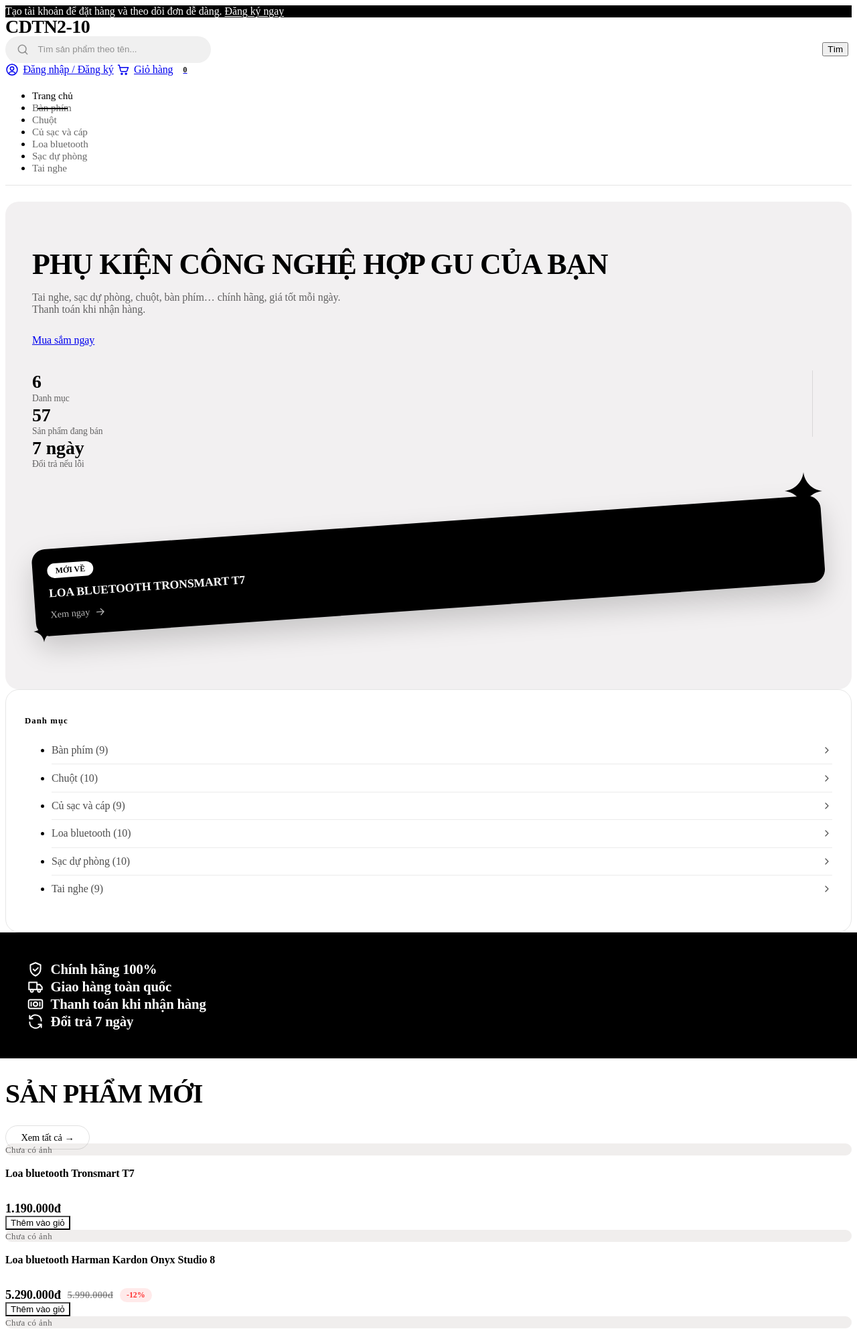
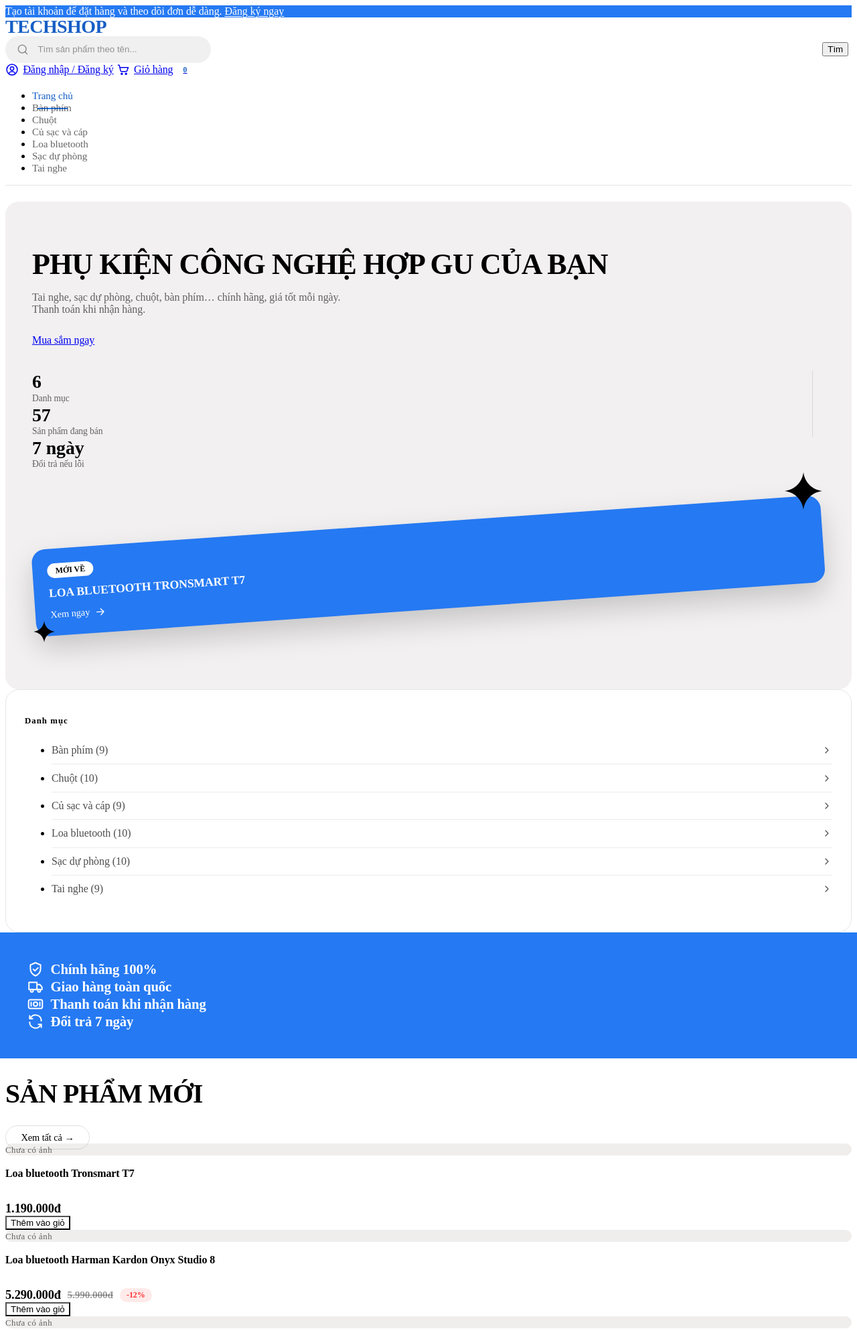
Before and after one commit to vietphubdp/cdtn2-10, a Laravel app: page / in a window 1280 px wide. Shown: the top 1987 px of the page at 67% size. Run offline with Laravel 12, Linux system fonts and the light colour scheme; data comes from the database, SQL or seed files in the repository; style sheets or scripts are compiled from the project's sources; parts of the project's set-up code (start-up, migrations or seed data) failed here and were passed over.

Commit message:
chore(ui): lưu mốc giao diện trước khi chỉnh trang đăng nhập

```diff
--- a/resources/css/app.css
+++ b/resources/css/app.css
@@ -4,11 +4,14 @@
 /*
  * Giao diện TechShop: chỉnh lại màu, chữ, bo góc, đổ bóng trên nền Bootstrap.
  * Chỉ đè biến và class có sẵn của Bootstrap; không đổi cấu trúc HTML.
- * Màu chính: mực đậm (--ts-ink) cho nút, nhấn cam (--ts-accent) cho giá KM, mục đang chọn.
+ * Màu chính: xanh TechShop (--ts-brand) cho nút và các điểm nhấn.
  */
 
 /* ---------- 1. Bảng màu & biến chung ---------- */
 :root {
+    --ts-brand: #2579f2;
+    --ts-brand-dark: #165ec5;
+    --ts-brand-rgb: 37, 121, 242;
     --ts-ink: #17191e;
     --ts-ink-rgb: 23, 25, 30;
     --ts-ink-2: #3a3e47;
@@ -19,9 +22,9 @@
     --ts-paper-rgb: 250, 249, 246;
     --ts-surface: #ffffff;
     --ts-soft: #efece5;
-    --ts-accent: #e0531f;
-    --ts-accent-rgb: 224, 83, 31;
-    --ts-accent-dark: #b9410f;
+    --ts-accent: var(--ts-brand);
+    --ts-accent-rgb: var(--ts-brand-rgb);
+    --ts-accent-dark: var(--ts-brand-dark);
     --ts-radius: 0.75rem;
     --ts-radius-sm: 0.5rem;
     --ts-shadow-sm: 0 1px 2px rgba(23, 25, 30, 0.04), 0 1px 3px rgba(23, 25, 30, 0.06);
@@ -49,7 +52,7 @@
     --bs-border-radius-sm: 0.375rem;
     --bs-border-radius-lg: var(--ts-radius);
     --bs-link-color: var(--ts-accent-dark);
-    --bs-link-color-rgb: 185, 65, 15;
+    --bs-link-color-rgb: 22, 94, 197;
     --bs-link-hover-color: var(--ts-accent);
     --bs-link-hover-color-rgb: var(--ts-accent-rgb);
     --bs-focus-ring-color: rgba(var(--ts-accent-rgb), 0.25);
@@ -115,23 +118,23 @@ a {
 }
 
 .btn-dark {
-    --bs-btn-bg: var(--ts-ink);
-    --bs-btn-border-color: var(--ts-ink);
-    --bs-btn-hover-bg: #2b2f37;
-    --bs-btn-hover-border-color: #2b2f37;
-    --bs-btn-active-bg: #000;
-    --bs-btn-active-border-color: #000;
-    --bs-btn-disabled-bg: var(--ts-ink);
-    --bs-btn-disabled-border-color: var(--ts-ink);
+    --bs-btn-bg: var(--ts-brand);
+    --bs-btn-border-color: var(--ts-brand);
+    --bs-btn-hover-bg: var(--ts-brand-dark);
+    --bs-btn-hover-border-color: var(--ts-brand-dark);
+    --bs-btn-active-bg: var(--ts-brand-dark);
+    --bs-btn-active-border-color: var(--ts-brand-dark);
+    --bs-btn-disabled-bg: var(--ts-brand);
+    --bs-btn-disabled-border-color: var(--ts-brand);
 }
 
 .btn-outline-dark {
     --bs-btn-color: var(--ts-ink);
     --bs-btn-border-color: var(--ts-line-strong);
-    --bs-btn-hover-bg: var(--ts-ink);
-    --bs-btn-hover-border-color: var(--ts-ink);
-    --bs-btn-active-bg: var(--ts-ink);
-    --bs-btn-active-border-color: var(--ts-ink);
+    --bs-btn-hover-bg: var(--ts-brand);
+    --bs-btn-hover-border-color: var(--ts-brand);
+    --bs-btn-active-bg: var(--ts-brand);
+    --bs-btn-active-border-color: var(--ts-brand);
     background-color: var(--ts-surface);
 }
 
@@ -469,9 +472,9 @@ hr {
     --ts-line-strong: rgba(0, 0, 0, 0.16);
     --ts-paper: #f0f0f0;
     --ts-soft: #f0eeed;
-    --ts-accent: #000;
-    --ts-accent-rgb: 0, 0, 0;
-    --ts-accent-dark: #000;
+    --ts-accent: var(--ts-brand);
+    --ts-accent-rgb: var(--ts-brand-rgb);
+    --ts-accent-dark: var(--ts-brand-dark);
     --ts-radius: 20px;
     --ts-radius-sm: 62px;
     --ts-ring: 0 0 0 0.2rem rgba(0, 0, 0, 0.12);
@@ -486,10 +489,10 @@ hr {
     --bs-border-color: rgba(0, 0, 0, 0.1);
     --bs-dark: #000;
     --bs-dark-rgb: 0, 0, 0;
-    --bs-link-color: #000;
-    --bs-link-color-rgb: 0, 0, 0;
-    --bs-link-hover-color: rgba(0, 0, 0, 0.6);
-    --bs-link-hover-color-rgb: 0, 0, 0;
+    --bs-link-color: var(--ts-brand-dark);
+    --bs-link-color-rgb: 22, 94, 197;
+    --bs-link-hover-color: var(--ts-brand);
+    --bs-link-hover-color-rgb: var(--ts-brand-rgb);
     --bs-focus-ring-color: rgba(0, 0, 0, 0.15);
     background-color: #fff;
     overflow-x: clip;
@@ -542,11 +545,6 @@ hr {
     --bs-btn-padding-x: 0.9rem;
     --bs-btn-padding-y: 0.35rem;
     --bs-btn-border-radius: 62px;
-}
-
-.shop-body .btn-dark {
-    --bs-btn-hover-bg: #262626;
-    --bs-btn-hover-border-color: #262626;
 }
 
 .shop-body .btn-outline-dark,
@@ -678,7 +676,7 @@ hr {
 
 /* ---------- 8. Đầu trang, menu danh mục, chân trang ---------- */
 .announce-bar {
-    background-color: #000;
+    background-color: var(--ts-brand);
     color: #fff;
 }
 
@@ -702,7 +700,7 @@ hr {
     font-weight: 800;
     letter-spacing: -0.02em;
     line-height: 1;
-    color: #000 !important;
+    color: var(--ts-brand-dark) !important;
 }
 
 /* Ô tìm kiếm dạng viên thuốc có kính lúp */
@@ -741,7 +739,7 @@ hr {
 
 .site-header .btn-dark .badge {
     background-color: #fff !important;
-    color: #000 !important;
+    color: var(--ts-brand-dark) !important;
     min-width: 1.5rem;
 }
 
@@ -789,16 +787,16 @@ hr {
     right: 0.5rem;
     bottom: 0;
     height: 2px;
-    background-color: #000;
-}
-
-/* Chừa chỗ dưới nội dung cho khung đen của chân trang nổi lên */
+    background-color: var(--ts-brand);
+}
+
+/* Chừa chỗ dưới nội dung cho khung xanh của chân trang nổi lên */
 .shop-body > main {
     padding-top: 1.5rem !important;
     padding-bottom: 9rem !important;
 }
 
-/* Chân trang nền xám; khung đen nổi lên nửa trên */
+/* Chân trang nền xám; khung xanh nổi lên nửa trên */
 .site-footer {
     background-color: #f0f0f0;
 }
@@ -1019,7 +1017,7 @@ hr {
     gap: 0.75rem;
     padding: 1.4rem;
     border-radius: 20px;
-    background-color: #000;
+    background-color: var(--ts-brand);
     color: #fff;
     box-shadow: 0 18px 40px rgba(0, 0, 0, 0.18);
     transform: translate(-50%, -50%) rotate(-4deg);
@@ -1055,7 +1053,7 @@ hr {
     align-items: center;
     gap: 0.4rem;
     font-size: 0.9rem;
-    color: rgba(255, 255, 255, 0.7);
+    color: white;
 }
 
 /* Khung danh mục cạnh banner */
@@ -1084,9 +1082,9 @@ hr {
     padding-left: 0.35rem;
 }
 
-/* Dải đen cam kết của shop */
+/* Dải xanh cam kết của shop */
 .promise-strip {
-    background-color: #000;
+    background-color: var(--ts-brand);
     color: #fff;
     padding: 1.6rem 0;
 }
--- a/resources/views/partials/header.blade.php
+++ b/resources/views/partials/header.blade.php
@@ -10,7 +10,7 @@
     <div class="container py-3">
         <div class="row g-2 g-md-4 align-items-center">
             <div class="col-auto">
-                <a href="{{ route('home') }}" class="site-logo text-decoration-none">CDTN2-10</a>
+                <a href="{{ route('home') }}" class="site-logo text-decoration-none">TECHSHOP</a>
             </div>
 
             {{-- Ô tìm kiếm: gửi ?q= sang trang danh sách SP (FR-04). Màn hình nhỏ xuống dòng riêng --}}
```
Also changed, not shown: other parts of resources/css/app.css (+23 -23 lines).
